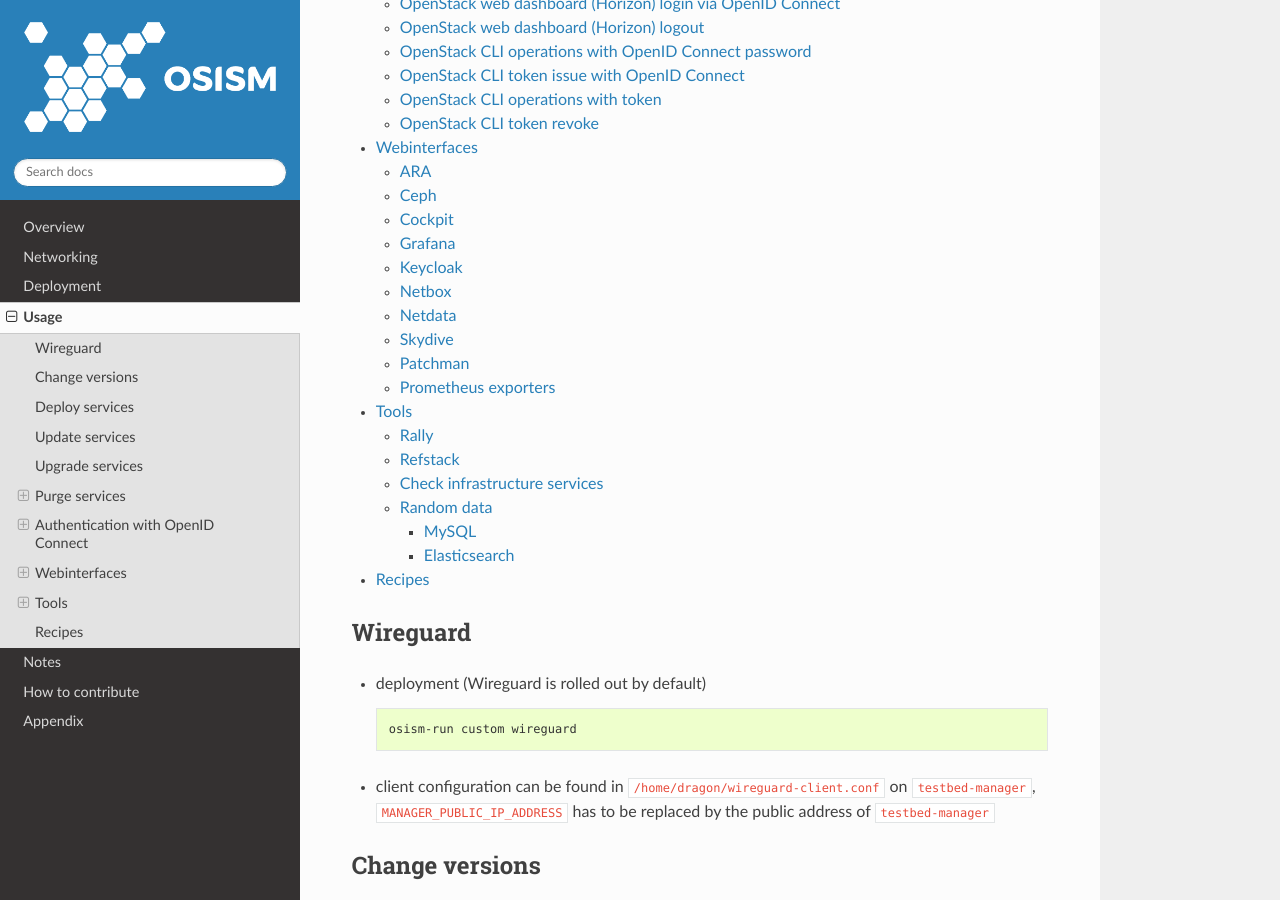
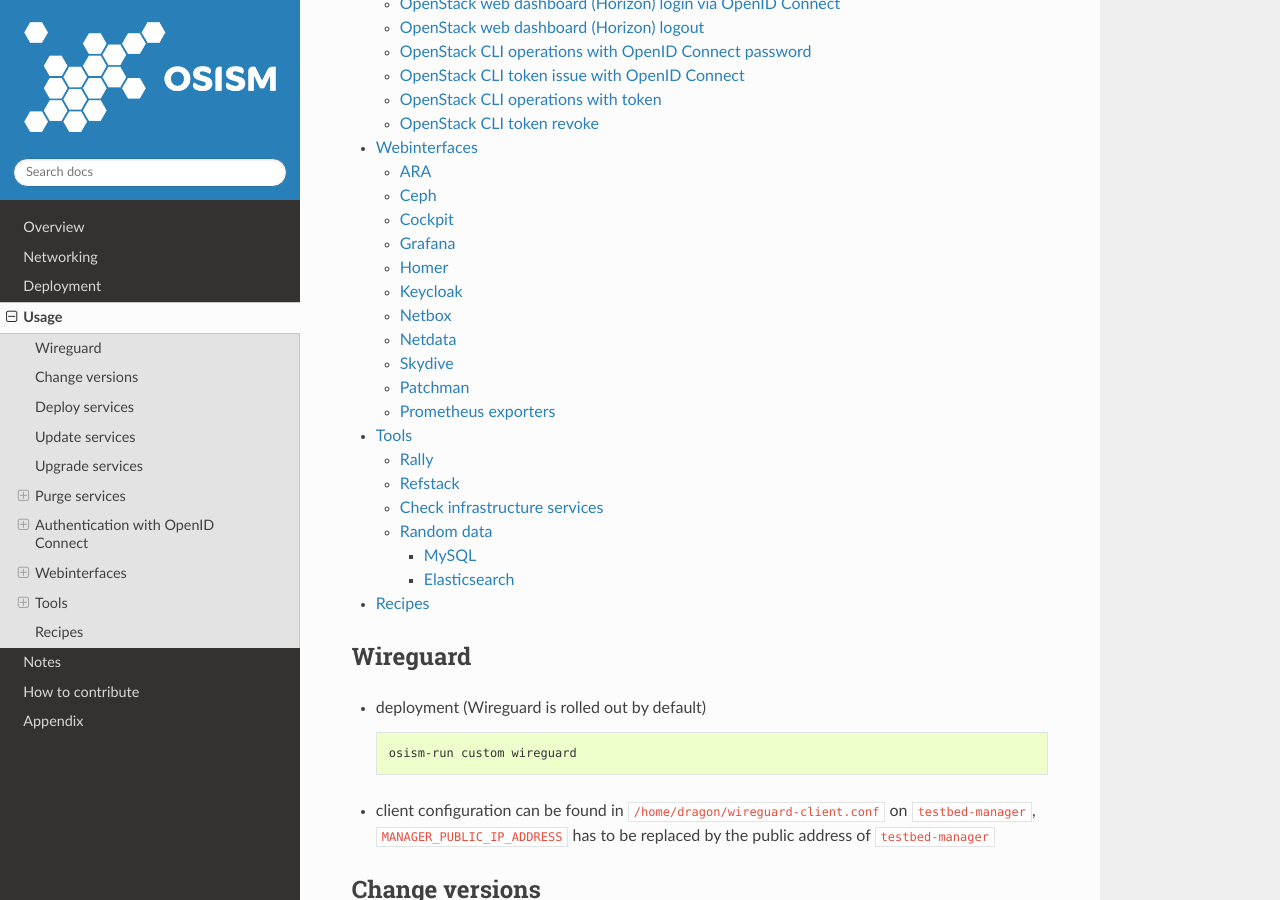
Before and after one commit to osism/testbed, a Sphinx documentation site: the page built from docs/source/usage.rst, in a window 1280 px wide and 900 px high, scrolled down 530 px. Built offline with Sphinx 7.4.7 and the Read the Docs theme 2.0.0, drawn with Linux system fonts in a browser that asks for light colours; some of the changed text lies outside the part shown.

Commit message:
docs: add homer screenshot
Signed-off-by: Christian Berendt <berendt@osism.tech>

```diff
--- a/docs/source/usage.rst
+++ b/docs/source/usage.rst
@@ -384,6 +384,15 @@
 
 .. figure:: /images/grafana.png
 
+Homer
+-----
+
+.. code-block:: console
+
+   osism-infrastructure homer
+
+.. figure:: /images/homer.png
+
 Keycloak
 --------
 
```
Also changed, not shown: docs/source/images/homer.png (added).
